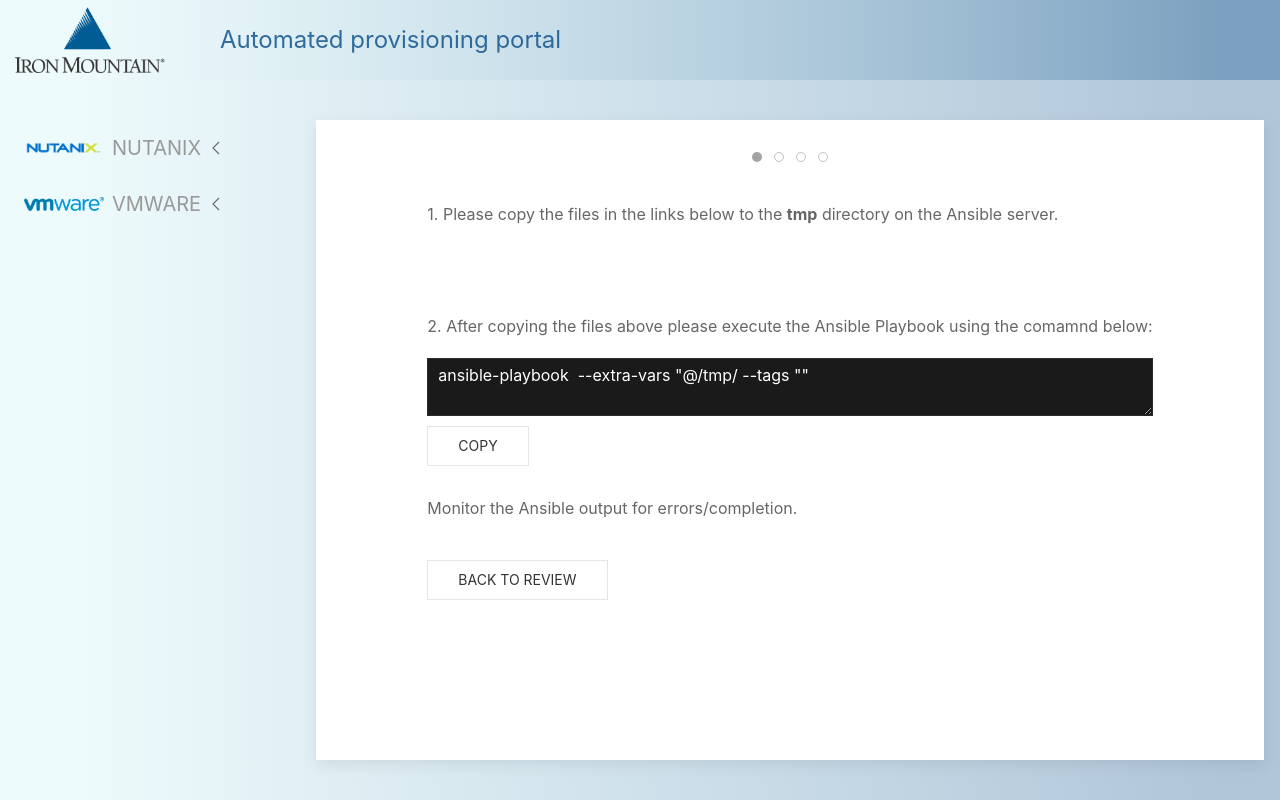
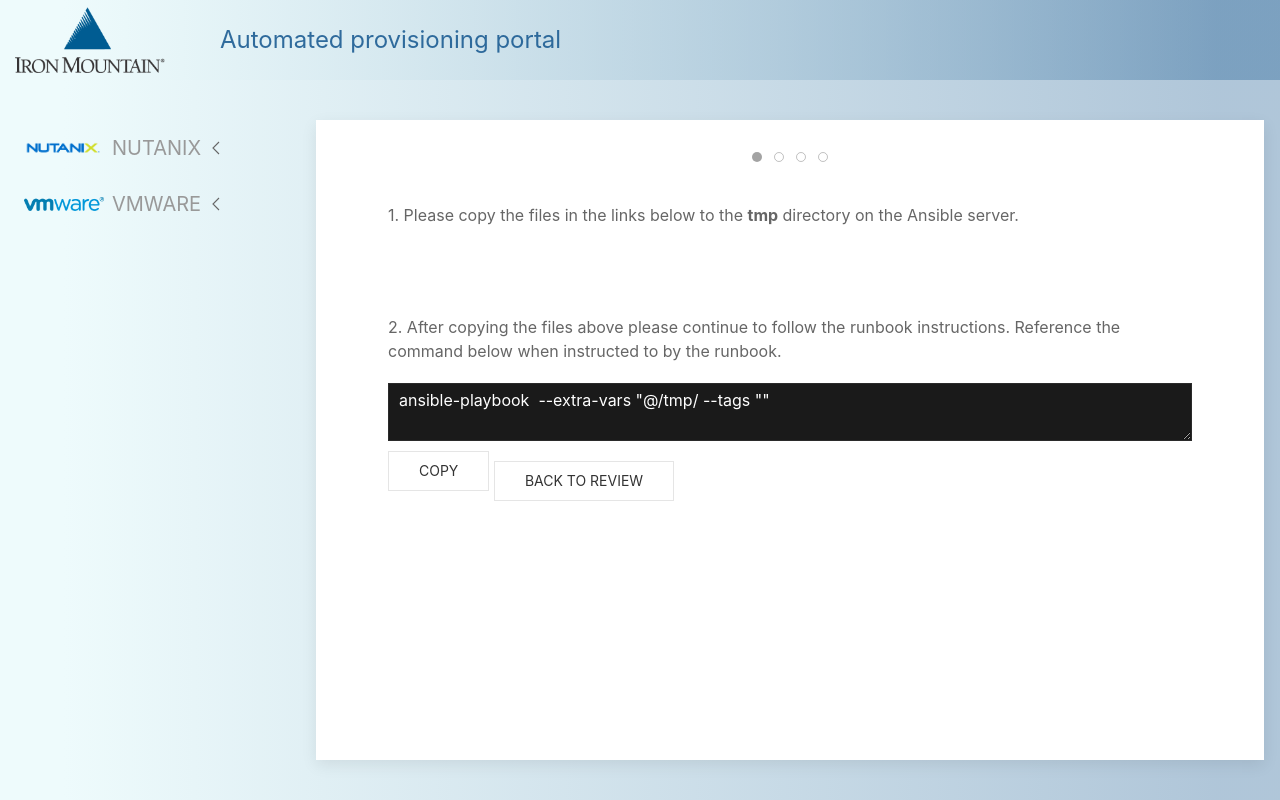
Before and after one commit to mkaliberda/AnsibleConfigurationWeb, a Django app: template playbook_generator/templates/step_instruction.html in a window 1280 px wide. Run offline with Django 3.2, Linux system fonts and the light colour scheme; the template is opened without the code that fills it, so the values that code supplies are empty; some libraries are stand-ins or nearby versions.

Commit message:
Update step_instruction.html

```diff
--- a/playbook_generator/templates/step_instruction.html
+++ b/playbook_generator/templates/step_instruction.html
@@ -8,14 +8,13 @@
         <a href="{{ uploaded_config.config_yml_file.url }}">{{ uploaded_config.config_yml_file.name }}</a>
         <br><br>
         <a href="{{ uploaded_config.config_json_file.url }}">{{ uploaded_config.config_json_file.name }}</a>
-        <p>2. After copying the files above please execute the Ansible Playbook using the comamnd below:</p>
+        <p>2. After copying the files above please continue to follow the runbook instructions. Reference the command below when instructed to by the runbook.</p>
         <div class="uk-comment-body">
             <div class="uk-margin">
               <textarea class="terminal uk-textarea" rows="2" placeholder="Textarea" id="copy-text">ansible-playbook {{ nodes_path }} --extra-vars "@/tmp/{{ uploaded_config.config_yml_file.name }} --tags "{{ uploaded_config.tag }}"</textarea>
             </div>
         </div>
         <a class="uk-margin-small uk-button uk-button-default" id="copy_btn">Copy</a>
-        <p>Monitor the Ansible output for errors/completion.</p>
         <a class="uk-margin uk-button uk-button-default" href="javascript:history.back()">Back to review</a>
       </div>
     </div>
```
